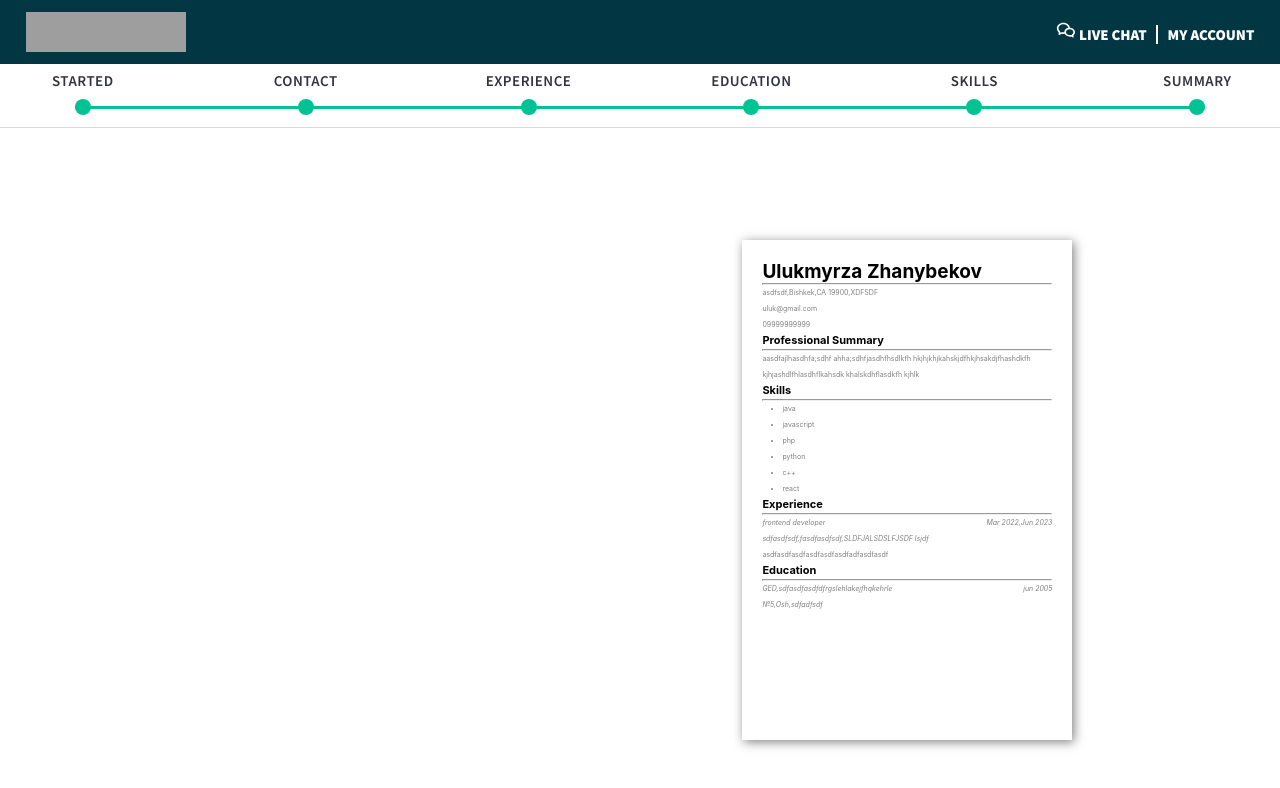
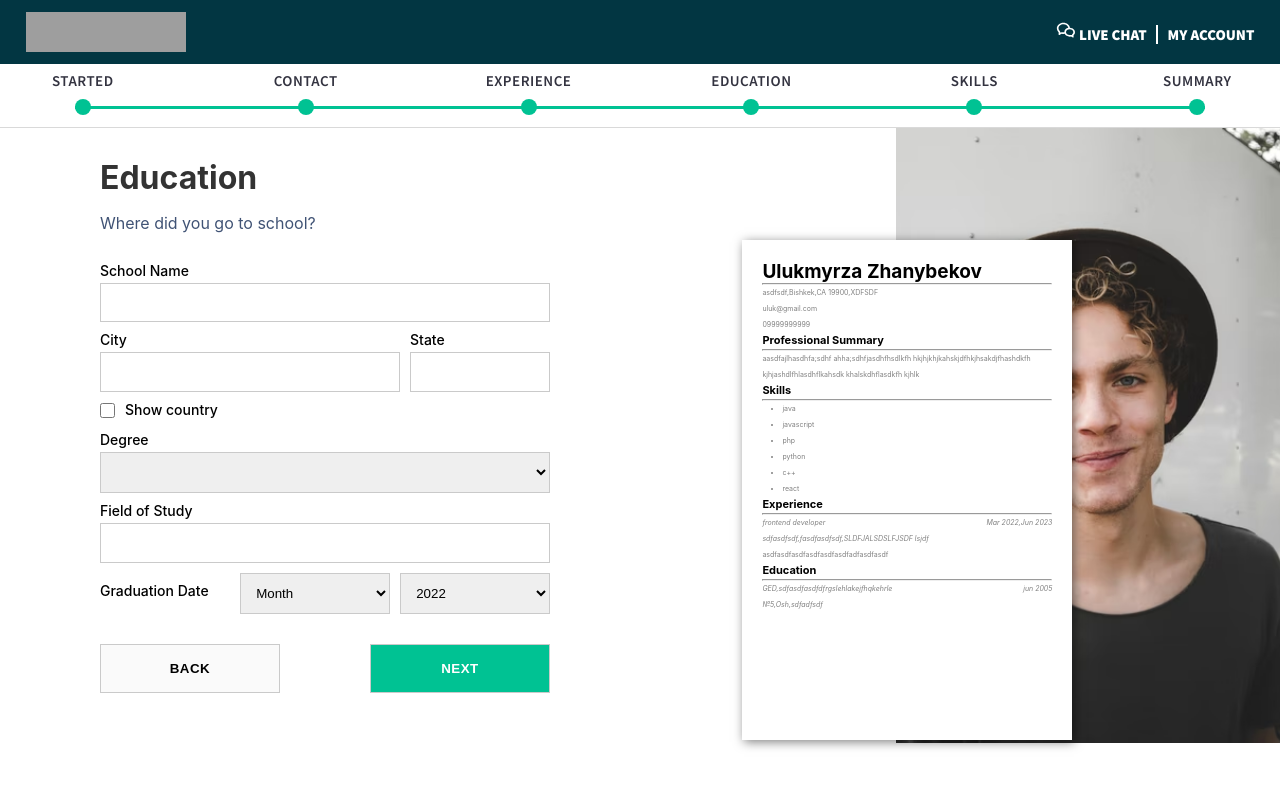
Before and after one commit to ulukmyrza2001/resume-builder, a React (Create React App) app: page /education in a window 1280 px wide. Shown: the top 788 px of the page. Built offline with nearby package versions, Linux system fonts and the light colour scheme; grey boxes are pictures that could not be loaded.

Commit message:
finish educationPage/ start skillsPage

```diff
--- a/src/App.js
+++ b/src/App.js
@@ -4,6 +4,7 @@ import MainHeader from './components/layout/MainHeader'
 import Contact from './pages/contact'
 import Experience from './pages/experience'
 import Summary from './pages/summary'
+import Education from './pages/education'
 
 function App() {
 	return (
@@ -15,6 +16,7 @@ function App() {
 					<Route path='/contact' element={<Contact />} />
 					<Route path='/experience' element={<Experience />} />
 					<Route path='/summary' element = {<Summary/>} />
+					<Route path='/education' element = {<Education/>} />
 				</Routes>
 			</MainHeader>
 		</div>
--- a/src/pages/education/index.jsx
+++ b/src/pages/education/index.jsx
@@ -3,7 +3,7 @@ import LeftContent from './leftContent'
 import RightContent from './rightContent'
 import { PageStyled } from '../styles'
 
-const Experience = () => {
+const Education = () => {
   return (
     <PageStyled>
       <LeftContent/>
@@ -14,4 +14,4 @@ const Experience = () => {
 
 
 
-export default Experience
+export default Education
--- a/src/pages/education/leftContent/Form.jsx
+++ b/src/pages/education/leftContent/Form.jsx
@@ -3,23 +3,13 @@ import Input from '../../../components/UI/Input'
 import styled from 'styled-components'
 import { generateArrayOfYears } from '../../../utils/helpers/generatedYear'
 import { month } from '../../../utils/constants/constants'
-import {FormStyled,FormControl,SubTxt,Title,Label,Div,Checkbox,BtnGroup,BtnBack,BtnNext} from '../../styles'
+import {Select,Option,FormStyled,FormControl,SubTxt,Title,Label,Div,Checkbox,BtnGroup,BtnBack,BtnNext} from '../../styles'
 import Flex from '../../../components/UI/Flex'
 
-const Month = () => {
+const Selection = ({data,width,margin}) => {
 	return (
-		<Select>
-			{month.map((el) => (
-				<Option key={el}>{el}</Option>
-			))}
-		</Select>
-	)
-}
-const Year = () => {
-	const years = generateArrayOfYears()
-	return (
-		<Select>
-			{years.map((el) => (
+		<Select width = {width} margin = {margin}>
+			{data.map((el) => (
 				<Option key={el}>{el}</Option>
 			))}
 		</Select>
@@ -27,50 +17,44 @@ const Year = () => {
 }
 
 const Form = () => {
+	const years = generateArrayOfYears()
 	return (
 		<FormStyled>
-			<Title>Work Experience</Title>
-			<SubTxt>Start with you most recent work experience</SubTxt>
+			<Title>Education</Title>
+			<SubTxt>Where did you go to school?</SubTxt>
 			<FormControl>
-				<Label>Job Title</Label>
-				<Input name='name' type='text' />
-			</FormControl>
-			<FormControl>
-				<Label>Employer</Label>
-				<Input name='address' type='text' />
+				<Label>School Name</Label>
+				<Input name='schoolName' type='text' />
 			</FormControl>
 			<Div>
 				<FormControl>
 					<Label>City</Label>
-					<Input name='city' type='text' width='300px' />
+					<Input name='educationCity' type='text' width='300px' />
 				</FormControl>
 				<FormControl>
 					<Label>State</Label>
-					<Input name='' type='text' />
+					<Input name='educationState' type='text' />
 				</FormControl>
 			</Div>
 			<Div>
 				<Checkbox type='checkbox' />
 				<Label>Show country</Label>
 			</Div>
+			<FormControl>
+				<Label>Degree</Label>
+				<Selection margin = '0' width = '100%' data = {[]} />
+			</FormControl>
+			<FormControl>
+				<Label>Field of Study</Label>
+				<Input name='field' type='text' />
+			</FormControl>
 			<Flex direction={'column'}>
 				<Flex align='center' justify='space-between'>
-					<Label>Start Date</Label>
+					<Label>Graduation Date</Label>
 					<Div>
-						<Month />
-						<Year />
+						<Selection data = {month} />
+						<Selection data = {years} />
 					</Div>
-				</Flex>
-				<Flex align='center' justify='space-between'>
-					<Label>End Date</Label>
-					<Div>
-						<Month />
-						<Year />
-					</Div>
-				</Flex>
-				<Flex align='center' justify='center'>
-					<Checkbox type='checkbox' />
-					<Label>I currently work here</Label>
 				</Flex>
 			</Flex>
 			<BtnGroup>
@@ -81,16 +65,6 @@ const Form = () => {
 	)
 }
 
-const Select = styled.select`
-	width: 150px;
-	padding: 0.7rem;
-	outline: none;
-	margin: 10px 0 0 10px;
-	border: 1px solid #cacaca;
-	&:focus {
-		border-color: #00c293;
-	}
-`
-const Option = styled.option``
+
 
 export default Form
--- a/src/pages/experience/leftContent/Form.jsx
+++ b/src/pages/experience/leftContent/Form.jsx
@@ -3,23 +3,26 @@ import Input from '../../../components/UI/Input'
 import styled from 'styled-components'
 import { generateArrayOfYears } from '../../../utils/helpers/generatedYear'
 import { month } from '../../../utils/constants/constants'
-import {FormStyled,FormControl,SubTxt,Title,Label,Div,Checkbox,BtnGroup,BtnBack,BtnNext} from '../../styles'
+import {
+	FormStyled,
+	FormControl,
+	SubTxt,
+	Title,
+	Label,
+	Div,
+	Checkbox,
+	BtnGroup,
+	BtnBack,
+	BtnNext,
+	Select,
+	Option
+} from '../../styles'
 import Flex from '../../../components/UI/Flex'
 
-const Month = () => {
+const Selection = ({ data, width, margin }) => {
 	return (
-		<Select>
-			{month.map((el) => (
-				<Option key={el}>{el}</Option>
-			))}
-		</Select>
-	)
-}
-const Year = () => {
-	const years = generateArrayOfYears()
-	return (
-		<Select>
-			{years.map((el) => (
+		<Select width={width} margin={margin}>
+			{data.map((el) => (
 				<Option key={el}>{el}</Option>
 			))}
 		</Select>
@@ -27,6 +30,7 @@ const Year = () => {
 }
 
 const Form = () => {
+	const years = generateArrayOfYears()
 	return (
 		<FormStyled>
 			<Title>Work Experience</Title>
@@ -57,15 +61,15 @@ const Form = () => {
 				<Flex align='center' justify='space-between'>
 					<Label>Start Date</Label>
 					<Div>
-						<Month />
-						<Year />
+						<Selection data={month} />
+						<Selection data={years} />
 					</Div>
 				</Flex>
 				<Flex align='center' justify='space-between'>
 					<Label>End Date</Label>
 					<Div>
-						<Month />
-						<Year />
+						<Selection data={month} />
+						<Selection data={years} />
 					</Div>
 				</Flex>
 				<Flex align='center' justify='center'>
@@ -81,16 +85,4 @@ const Form = () => {
 	)
 }
 
-const Select = styled.select`
-	width: 150px;
-	padding: 0.7rem;
-	outline: none;
-	margin: 10px 0 0 10px;
-	border: 1px solid #cacaca;
-	&:focus {
-		border-color: #00c293;
-	}
-`
-const Option = styled.option``
-
 export default Form
--- a/src/pages/styles.js
+++ b/src/pages/styles.js
@@ -82,5 +82,18 @@ background-position: center;
 background-repeat: no-repeat;
 background-size: cover;
 width: 30%;
+`
 
+//selectStyled//
+
+export const Select = styled.select`
+	width: ${props=>props.width || '150px'};
+	padding: 0.7rem;
+	outline: none;
+	margin: ${props=>props.margin || '10px 0 0 10px'};
+	border: 1px solid #cacaca;
+	&:focus {
+		border-color: #00c293;
+	}
 `
+export const Option = styled.option``
--- a/src/pages/summary/leftContent/Form.jsx
+++ b/src/pages/summary/leftContent/Form.jsx
@@ -1,7 +1,7 @@
 import React, { useState } from 'react'
 import { AiOutlinePlusCircle } from 'react-icons/ai'
 import styled from 'styled-components'
-import { FormStyled, SubTxt, Title } from '../../styles'
+import { FormStyled, SubTxt, Title,BtnGroup,BtnNext,BtnBack } from '../../styles'
 import Flex from '../../../components/UI/Flex'
 
 const Form = () => {
@@ -13,18 +13,22 @@ const Form = () => {
 		<FormStyled>
 			<Title>Professional Summary</Title>
 			<SubTxt>Finish your resue with short summary</SubTxt>
-			<AddSkills>
+			<AddSummary>
 				<Flex align='center' justify='end'>
 					<AiOutlinePlusCircle />
 					Add Pre-written Examples
 				</Flex>
-			</AddSkills>
+			</AddSummary>
 			<Textarea
 				placeholder='Click here to write you skills. Insert our pre-written examples with the Add Button'
 				onChange={d}
 				cols='60'
 				rows='15'
 			></Textarea>
+			<BtnGroup>
+				<BtnBack>Back</BtnBack>
+				<BtnNext>Next</BtnNext>
+			</BtnGroup>
 		</FormStyled>
 	)
 }
@@ -41,7 +45,7 @@ const Textarea = styled.textarea`
 		border-color: #00c293;
 	}
 `
-const AddSkills = styled.h4`
+const AddSummary = styled.h4`
 	color: #00c293;
 	cursor: pointer;
 	margin-bottom: 3px;
```
